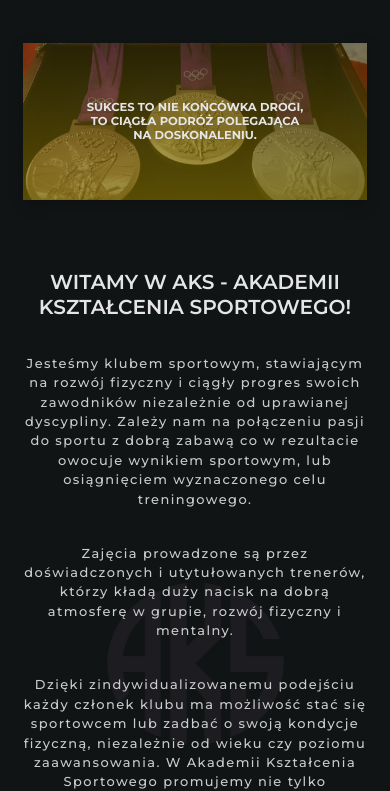
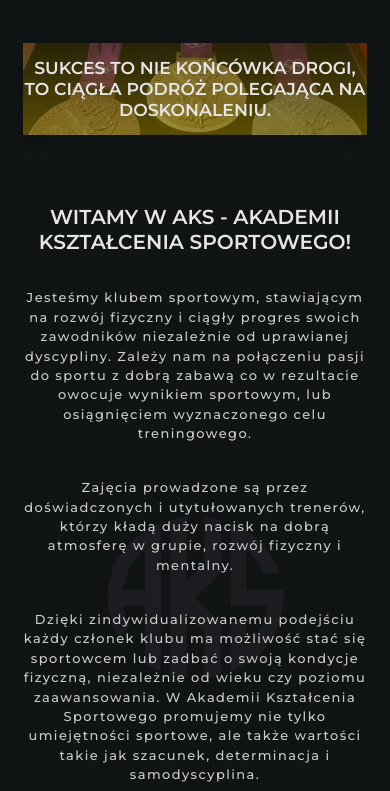
Before and after one commit to IgorSzymborski/AKS, a plain HTML site: page index.html in a window 390 px wide. Shown: the part 86-877 px from the top of the page. Drawn offline with nearby package versions, Linux system fonts and the light colour scheme.

Commit message:
queries update

```diff
--- a/css/general.css
+++ b/css/general.css
@@ -56,7 +56,7 @@ body {
   color: #e5e5e5;
   text-transform: uppercase;
   text-align: center;
-  /* margin-bottom: 4.8rem; */
+
 }
 
 .h2 {
--- a/css/queries.css
+++ b/css/queries.css
@@ -328,7 +328,11 @@
   }
 
   .h1 {
-    font-size: 1.6rem;
+    font-size: 2.4rem;
+    width: 100%;
+    font-weight: 600;
+    display: block;
+    padding: 2rem 0;
   }
 
   .h2 {
@@ -353,6 +357,8 @@
 
   .text-wrapper {
     min-height: 10vh;
+    display: inline-block;
+    padding: 0;
   }
 
   .gallery {
--- a/index.html
+++ b/index.html
@@ -94,7 +94,6 @@
               Sukces to nie końcówka drogi, to ciągła podróż polegająca na
               doskonaleniu.
             </h1>
-            <p class="section-intro-text"></p>
           </div>
         </section>
 
```
